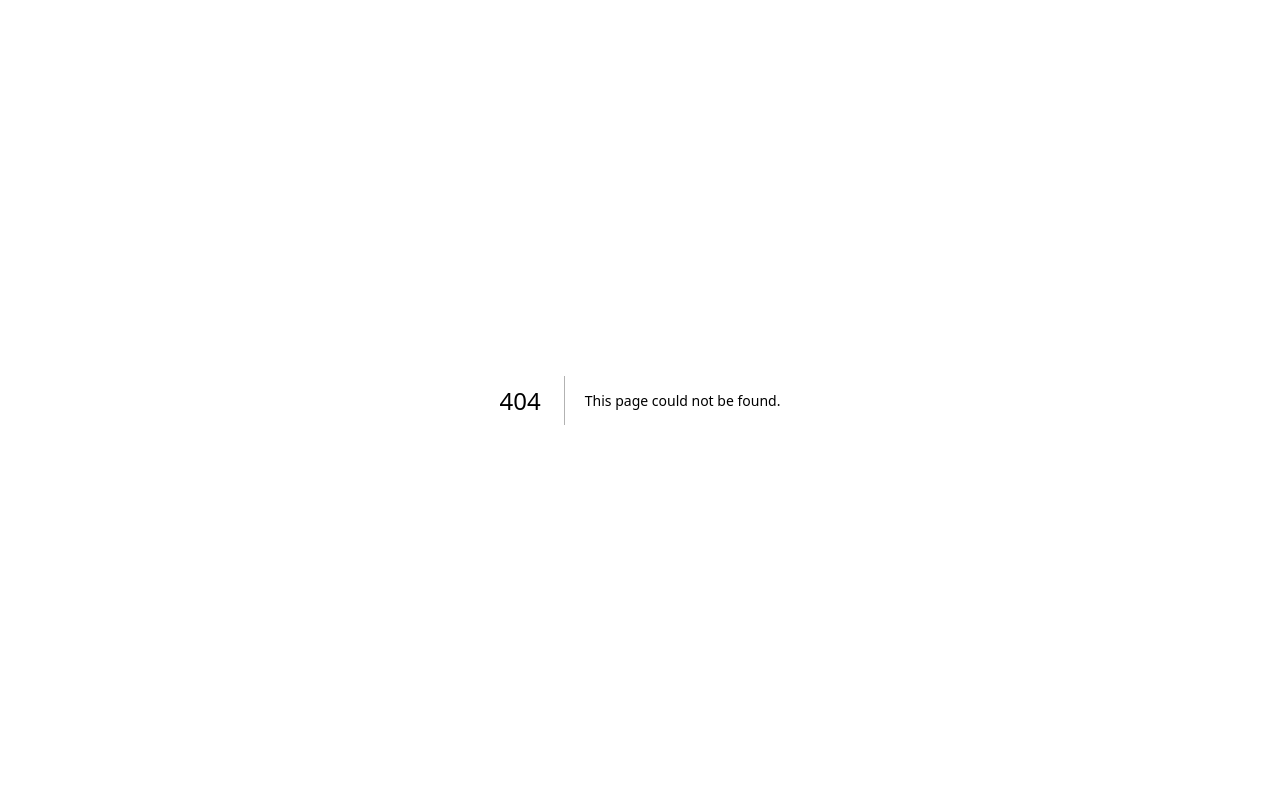
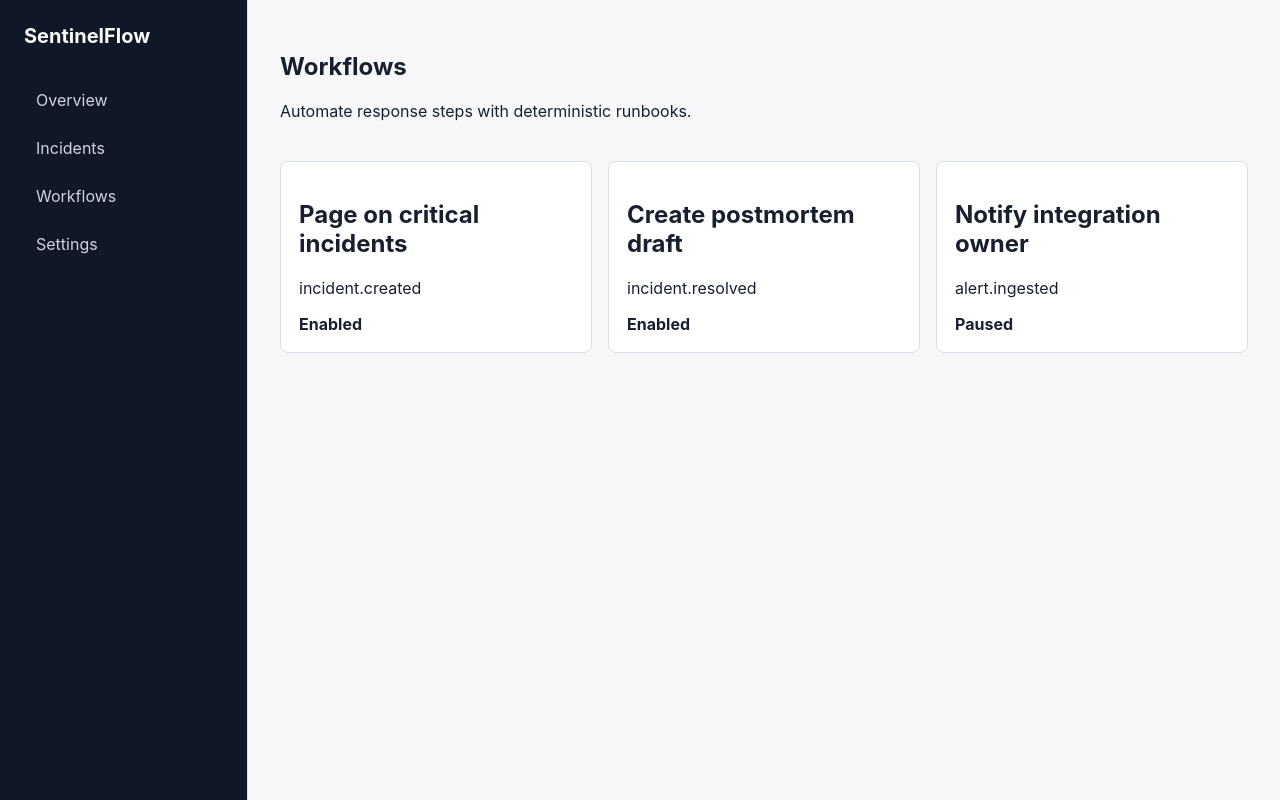
Before and after one commit to sanskar-vermaa/sentinelflowse, a Next.js app in the folder apps/web/: page /workflows in a window 1280 px wide. Before the commit this address had no page. Built offline with nearby package versions, Linux system fonts and the light colour scheme.

Commit message:
feat(web): add workflows page

```diff
--- /dev/null
+++ b/apps/web/app/workflows/page.tsx
@@ -0,0 +1,29 @@
+import { AppShell } from "../components/AppShell";
+
+const workflows = [
+  { name: "Page on critical incidents", trigger: "incident.created", status: "Enabled" },
+  { name: "Create postmortem draft", trigger: "incident.resolved", status: "Enabled" },
+  { name: "Notify integration owner", trigger: "alert.ingested", status: "Paused" }
+];
+
+export default function WorkflowsPage() {
+  return (
+    <AppShell>
+      <div className="toolbar">
+        <div>
+          <h1>Workflows</h1>
+          <p>Automate response steps with deterministic runbooks.</p>
+        </div>
+      </div>
+      <div className="grid">
+        {workflows.map((workflow) => (
+          <article className="card" key={workflow.name}>
+            <h2>{workflow.name}</h2>
+            <p>{workflow.trigger}</p>
+            <strong>{workflow.status}</strong>
+          </article>
+        ))}
+      </div>
+    </AppShell>
+  );
+}
```
